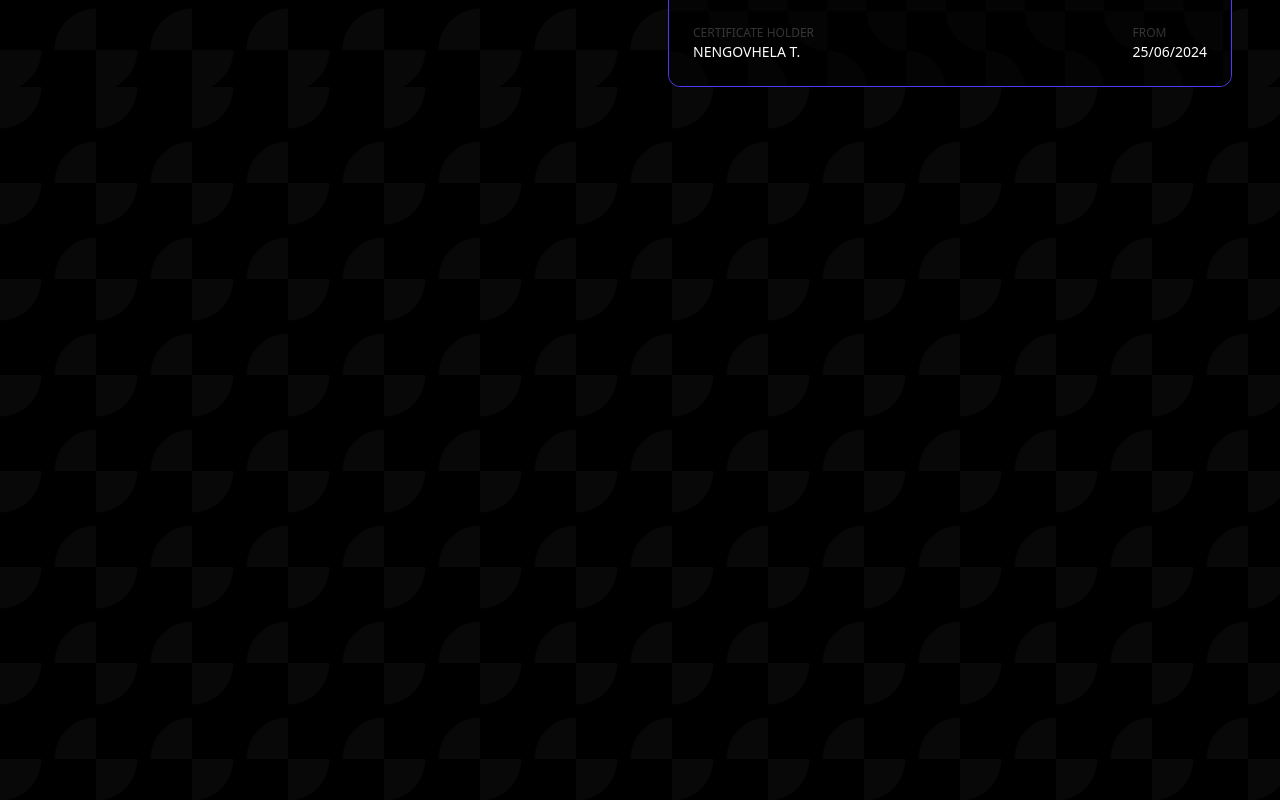
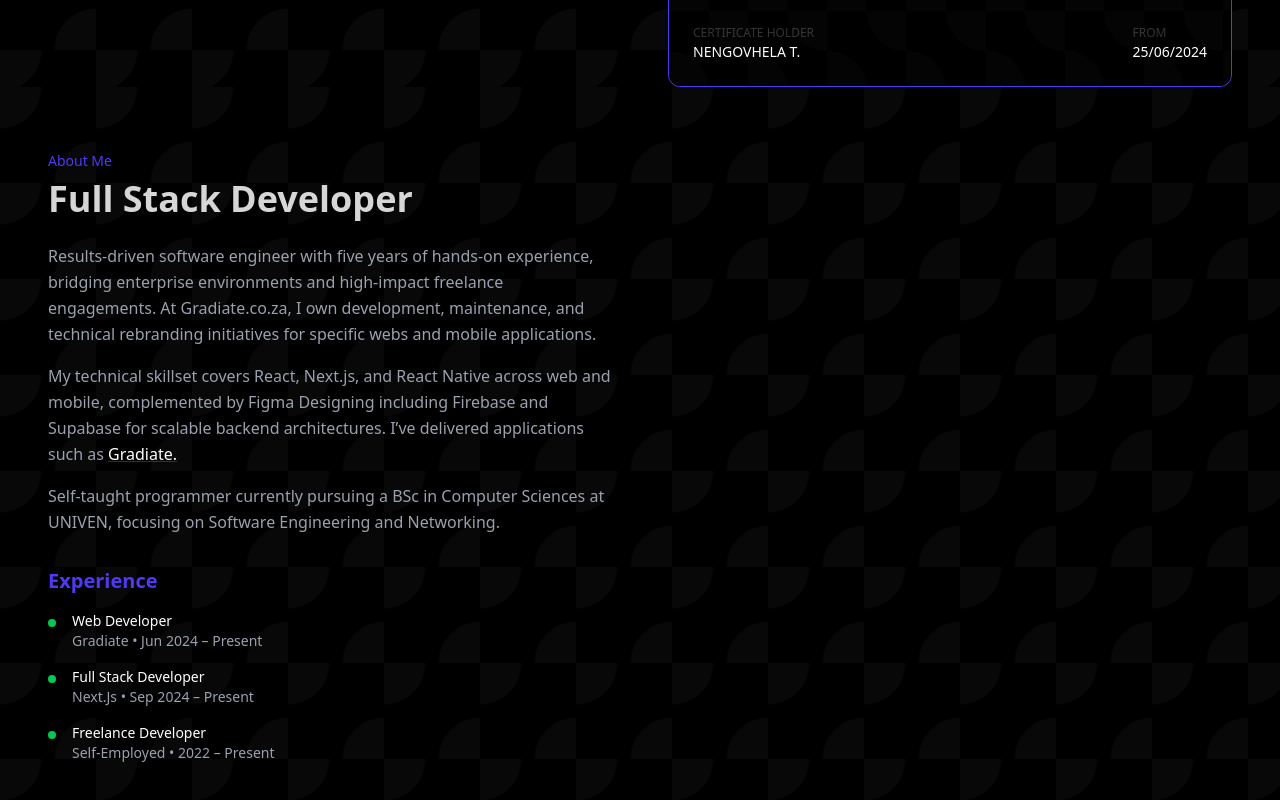
Before and after one commit to ThandululoNengovhela/my-portfolio, a Next.js app: page / in a window 1280 px wide. Shown: the part 880-1680 px from the top of the page. Built offline with nearby package versions, Linux system fonts and the light colour scheme.

Commit message:
left side done

```diff
--- a/app/components/Body.tsx
+++ b/app/components/Body.tsx
@@ -1,6 +1,6 @@
 "use client";
 
-import React, { use } from 'react'
+import React, { use } from "react";
 
 const Body = () => {
   return (
@@ -101,34 +101,85 @@
 
       {/* Main content */}
       <div className="max-w-7xl mx-auto px-6 md:px-12 pt-16">
-
-
-
         <div className="flex flex-col md:flex-row items-center md:items-start gap-14">
-
-
-
           {/* LEFT COLUMN */}
           <div className="flex-1 text-center md:text-left animate-left">
+            <p className="text-indigo-600 text-sm font-medium mb-2 ">
+              About Me
+            </p>
 
+            <h2 className="text-3xl md:text-4xl font-heading font-bold mb-6">
+              Full Stack Developer
+            </h2>
+
+            <div className="space-y-4 text-gray-400 leading-relaxed">
+              <p>
+                Results-driven software engineer with five years of hands-on
+                experience, bridging enterprise environments and high-impact
+                freelance engagements. At Gradiate.co.za, I own development,
+                maintenance, and technical rebranding initiatives for specific
+                webs and mobile applications.
+              </p>
+
+              <p>
+                My technical skillset covers React, Next.js, and React Native
+                across web and mobile, complemented by Figma Designing including
+                Firebase and Supabase for scalable backend architectures. I’ve
+                delivered applications such as{" "}
+                <a
+                  href="https://gradiate.co.za"
+                  className="underline decoration-indigo-500/40 text-white"
+                >
+                  Gradiate.
+                </a>
+              </p>
+
+              <p>
+                Self-taught programmer currently pursuing a BSc in Computer
+                Sciences at UNIVEN, focusing on Software Engineering and
+                Networking.
+              </p>
+
+              <div className="mt-8 space-y-4">
+                <h3 className="text-xl font-bold text-indigo-600">Experience</h3>
+                <div className="flex gap-4 text-sm">
+                  <div className="w-2 h-2 rounded-full bg-green-500 text-red mt-2 shrink-0"></div>
+                  <div>
+                    <p className="font-medium text-white">Web Developer</p>
+                    <p className="text-muted-foreground">
+                      Gradiate • Jun 2024 – Present
+                    </p>
                   </div>
-
-
-
-              {/* RIGHT COLUMN */}
-              <div className="flex-1 w-full max-w-xl animate-right">
-
                 </div>
-
-
-
+                <div className="flex gap-4 text-sm">
+                  <div className="w-2 h-2 rounded-full bg-green-500 text-red mt-2 shrink-0"></div>
+                  <div>
+                    <p className="font-medium text-white">Full Stack Developer</p>
+                    <p className="text-muted-foreground">
+                      Next.Js  • Sep 2024 – Present
+                    </p>
                   </div>
-
-
+                </div>
+                <div className="flex gap-4 text-sm">
+                  <div className="w-2 h-2 rounded-full bg-green-500 text-red mt-2 shrink-0"></div>
+                  <div>
+                    <p className="font-medium text-white">Freelance Developer</p>
+                    <p className="text-muted-foreground">
+                      Self-Employed • 2022 – Present
+                    </p>
+                  </div>
+                </div>
+              </div>
 
             </div>
           </div>
-  )
-}
 
-export default Body
+          {/* RIGHT COLUMN */}
+          <div className="flex-1 w-full max-w-xl animate-right"></div>
+        </div>
+      </div>
+    </div>
+  );
+};
+
+export default Body;
```
Lines whose indentation alone changed are shown as unchanged.
